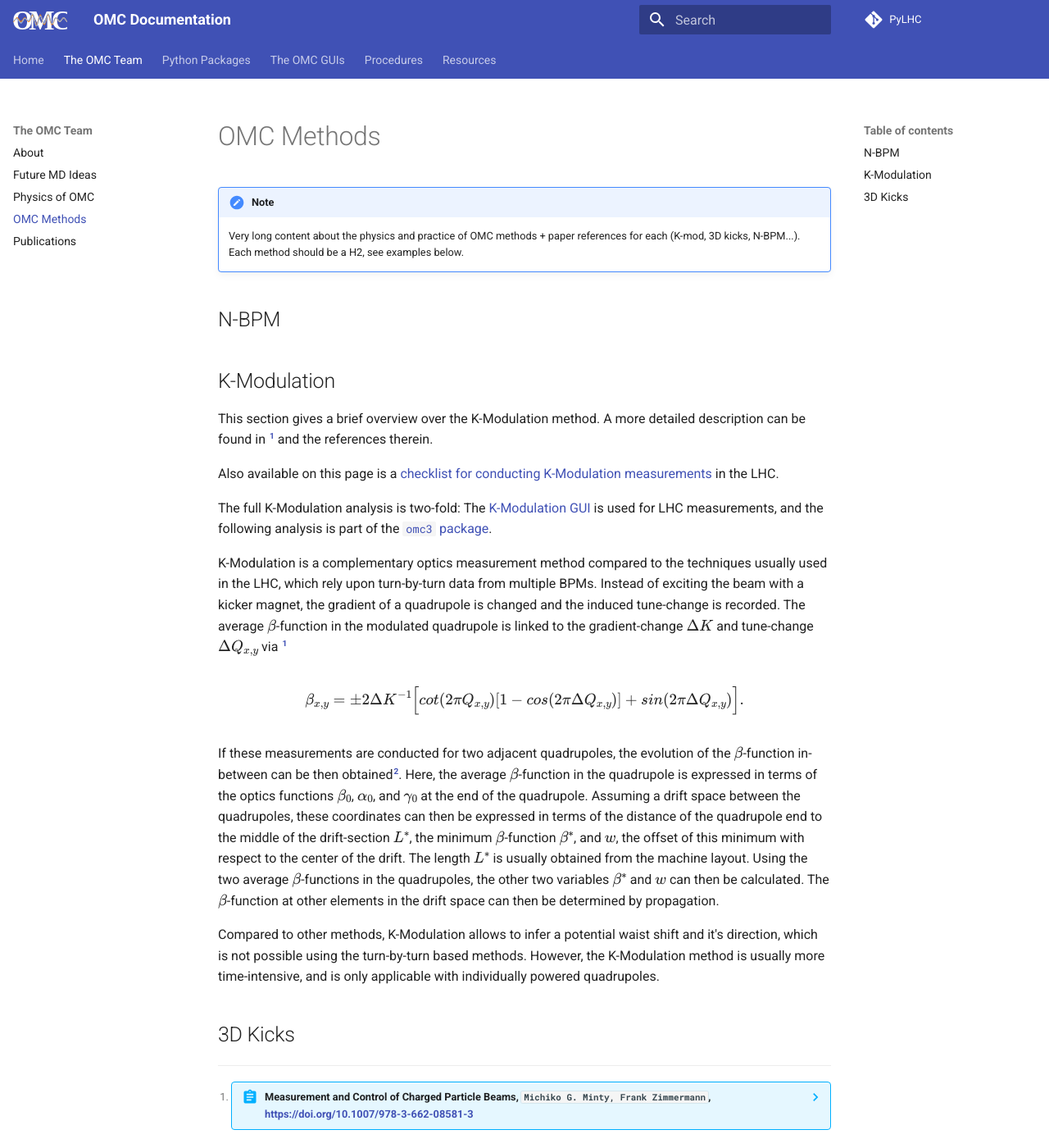
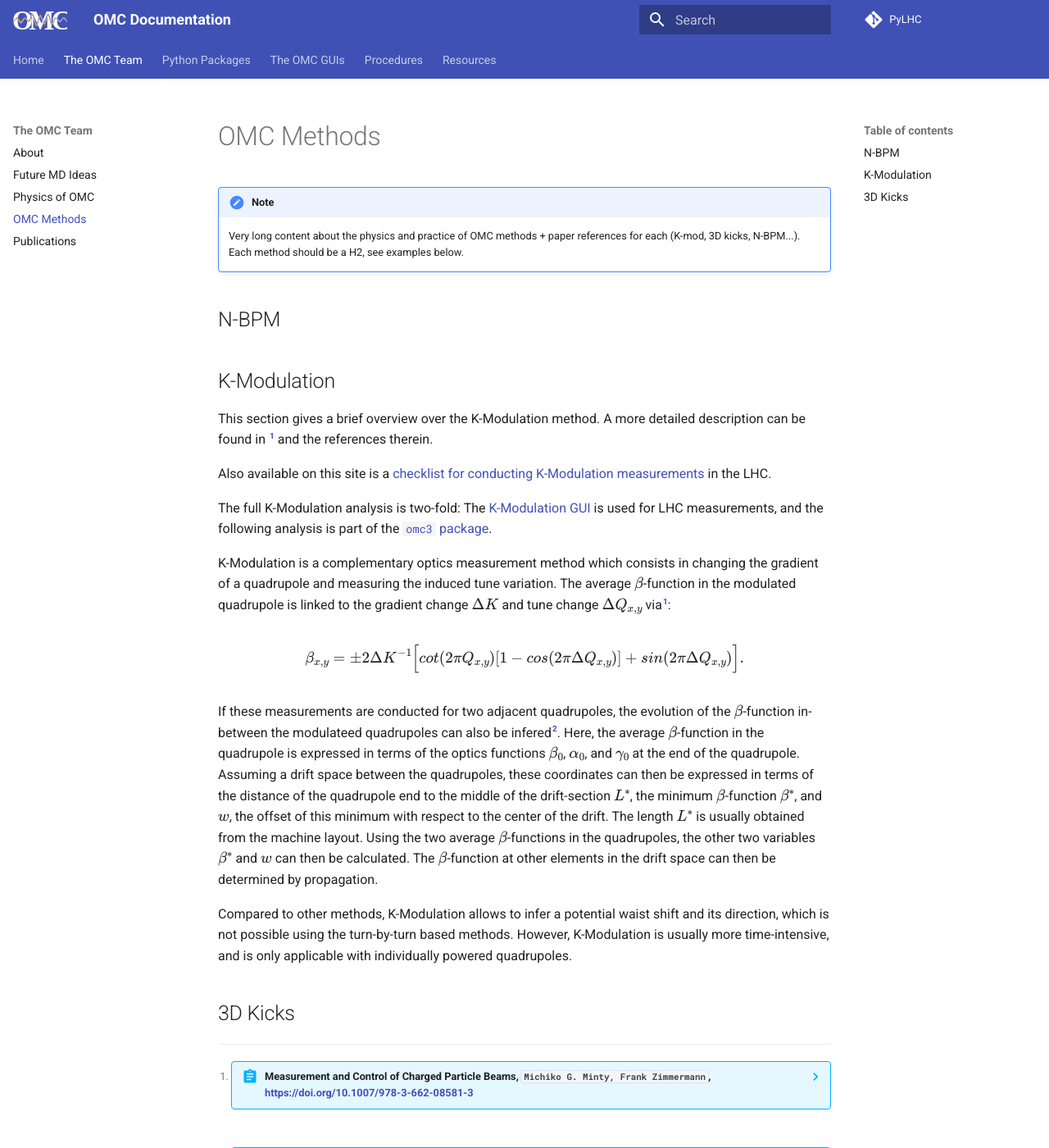
Before and after one commit to pylhc/pylhc.github.io, an MkDocs documentation site: the page built from docs/omc_team/methods.md, in a window 1280 px wide and 1400 px high. Shown: the whole window at 82% size. Built offline with MkDocs 1.6.1 and Material for MkDocs 9.7.7, drawn with Linux system fonts in a browser that asks for light colours.

Commit message:
felix suggestions

```diff
--- a/docs/omc_team/methods.md
+++ b/docs/omc_team/methods.md
@@ -11,28 +11,27 @@
 This section gives a brief overview over the K-Modulation method.
 A more detailed description can be found in [^1] and the references therein.
 
-Also available on this page is a [checklist for conducting K-Modulation measurements](../procedures/kmod.md) in the LHC.
+Also available on this site is a [checklist for conducting K-Modulation measurements](../procedures/kmod.md) in the LHC.
 
 The full K-Modulation analysis is two-fold:
 The [K-Modulation GUI](../guis/kmod/gui.md) is used for LHC measurements, and the following analysis is part of the [`omc3` package](../packages/omc3/getting_started.md).
 
-K-Modulation is a complementary optics measurement method compared to the techniques usually used in the LHC, which rely upon turn-by-turn data from multiple BPMs.
-Instead of exciting the beam with a kicker magnet, the gradient of a quadrupole is changed and the induced tune-change is recorded.
-The average $\beta$-function in the modulated quadrupole is linked to the gradient-change $\Delta K$ and tune-change $\Delta Q_{x,y}$ via [^1]
+K-Modulation is a complementary optics measurement method which consists in changing the gradient of a quadrupole and measuring the induced tune variation.
+The average $\beta$-function in the modulated quadrupole is linked to the gradient change $\Delta K$ and tune change $\Delta Q_{x,y}$ via[^1]:
 
 $$
 \beta_{x,y} = \pm 2 \Delta K^{-1}\Big[ cot(2 \pi Q_{x,y}) [ 1 - cos(2 \pi \Delta Q_{x,y}) ] + sin(2 \pi \Delta Q_{x,y}) \Big].
 $$
 
-If these measurements are conducted for two adjacent quadrupoles, the evolution of the $\beta$-function in-between can be then obtained[^2].
+If these measurements are conducted for two adjacent quadrupoles, the evolution of the $\beta$-function in-between the modulateed quadrupoles can also be infered[^2].
 Here, the average $\beta$-function in the quadrupole is expressed in terms of the optics functions $\beta_0$, $\alpha_0$, and $\gamma_0$ at the end of the quadrupole.
 Assuming a drift space between the quadrupoles, these coordinates can then be expressed in terms of the distance of the quadrupole end to the middle of the drift-section $L^*$, the minimum $\beta$-function $\beta^*$, and $w$, the offset of this minimum with respect to the center of the drift.
 The length $L^*$ is usually obtained from the machine layout.
 Using the two average $\beta$-functions in the quadrupoles, the other two variables $\beta^*$ and $w$ can then be calculated.
 The $\beta$-function at other elements in the drift space can then be determined by propagation.
 
-Compared to other methods, K-Modulation allows to infer a potential waist shift and it's direction, which is not possible using the turn-by-turn based methods.
-However, the K-Modulation method is usually more time-intensive, and is only applicable with individually powered quadrupoles.
+Compared to other methods, K-Modulation allows to infer a potential waist shift and its direction, which is not possible using the turn-by-turn based methods.
+However, K-Modulation is usually more time-intensive, and is only applicable with individually powered quadrupoles.
 
 ## 3D Kicks
 
```
Also changed, not shown: docs/procedures/info.md (+6 -7 lines).
